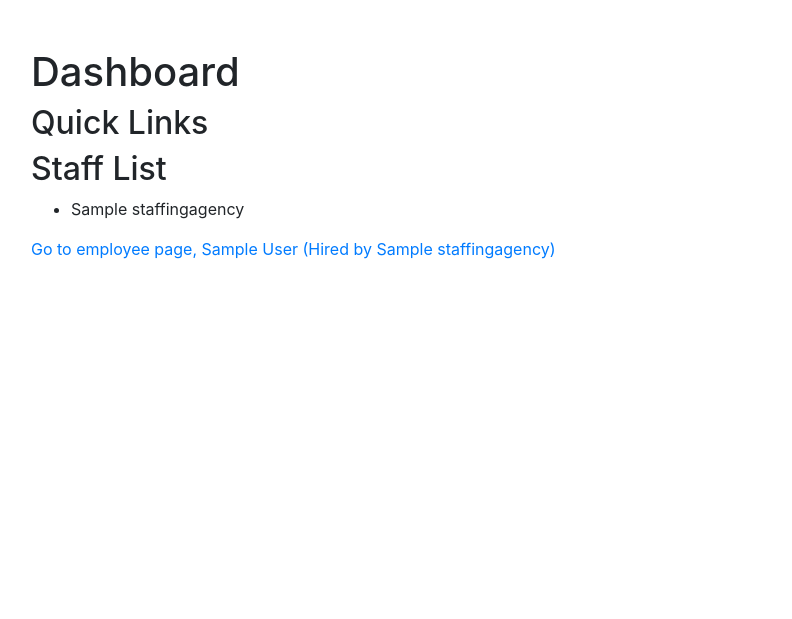
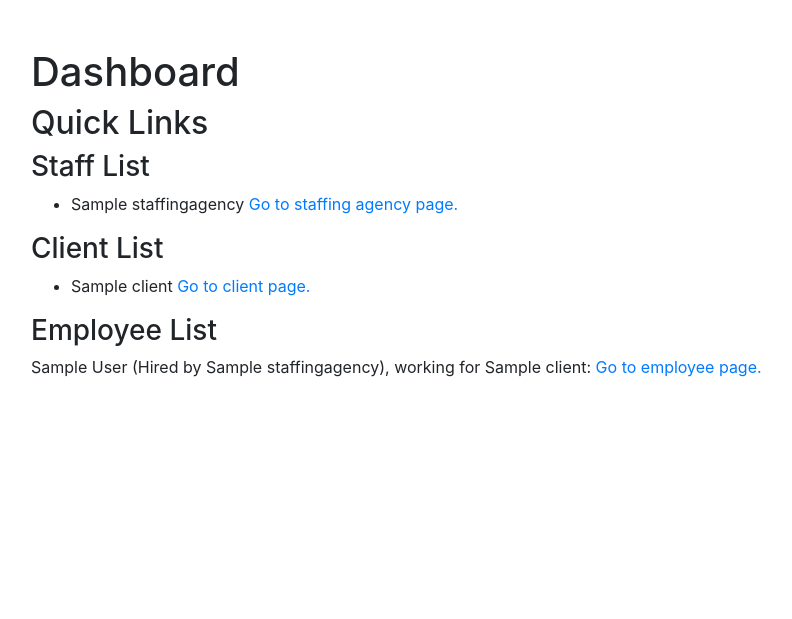
Before and after one commit to comp523-jarvis/timetracker-web, a Django app: page /vms/dashboard/ in a window 1280 px wide. Shown: the part 56-675 px from the top of the page, without its empty margins (54-846 px from the left). Run offline with Django 3.2, Linux system fonts and the light colour scheme; a user stored in the database is signed in; tables that the repository leaves empty hold one stand-in row (values such as "Sample post"); some libraries are stand-ins or nearby versions.

Commit message:
updated dashboard with conditional display of client and staffing agency pages. Includes links to those pages.

```diff
--- a/timetracker/vms/templates/vms/dashboard.html
+++ b/timetracker/vms/templates/vms/dashboard.html
@@ -3,15 +3,26 @@
 {% block content %}
   <h1>Dashboard</h1>
   <h2>Quick Links</h2>
-  {% if staff_admin %}
-    <h2>Staff List</h2>
+  {% if staff_admins %}
+    <h3>Staff List</h3>
     <ul>
-        {% for staff in staff_admin %}
-          <li>{{ staff.agency }}</li>
+        {% for admin in staff_admins %}
+          <li>{{ admin.agency }}<a href="{{ admin.agency.get_absolute_url }}"> Go to staffing agency page.</a></li>
         {% endfor %}
     </ul>
   {% endif %}
-  {% for employee in employees %}
-    <a href="{{ employee.get_absolute_url }}"> Go to employee page, {{ employee }}</a>
-  {% endfor %}
+  {% if client_admins %}
+  <h3>Client List</h3>
+    <ul>
+        {% for client_admin in client_admins %}
+          <li>{{ client_admin.client.name }}<a href="{{ client_admin.client.get_absolute_url }}"> Go to client page.</a></li>
+        {% endfor %}
+    </ul>
+  {% endif %}
+  {% if employees %}
+  <h3>Employee List</h3>
+    {% for employee in employees %}
+      {{ employee }}, working for {{ employee.client.name}}: <a href="{{ employee.get_absolute_url }}">Go to employee page.</a></br>
+    {% endfor %}
+  {% endif %}
 {% endblock %}
--- a/timetracker/vms/views.py
+++ b/timetracker/vms/views.py
@@ -249,7 +249,13 @@ class DashboardView(LoginRequiredMixin, TemplateView):
                 user=self.request.user).exists():
             adminagency = models.StaffingAgencyAdmin.objects.filter(
                 user=self.request.user)
-            context['staff_admin'] = adminagency
+            context['staff_admins'] = adminagency
+
+        if models.ClientAdmin.objects.filter(
+                user=self.request.user).exists():
+            client_admins = models.ClientAdmin.objects.filter(
+                user=self.request.user).all()
+            context['client_admins'] = client_admins
 
         clocked_in = any([e.is_clocked_in for e in employees])
         context['clocked_in'] = clocked_in
```
